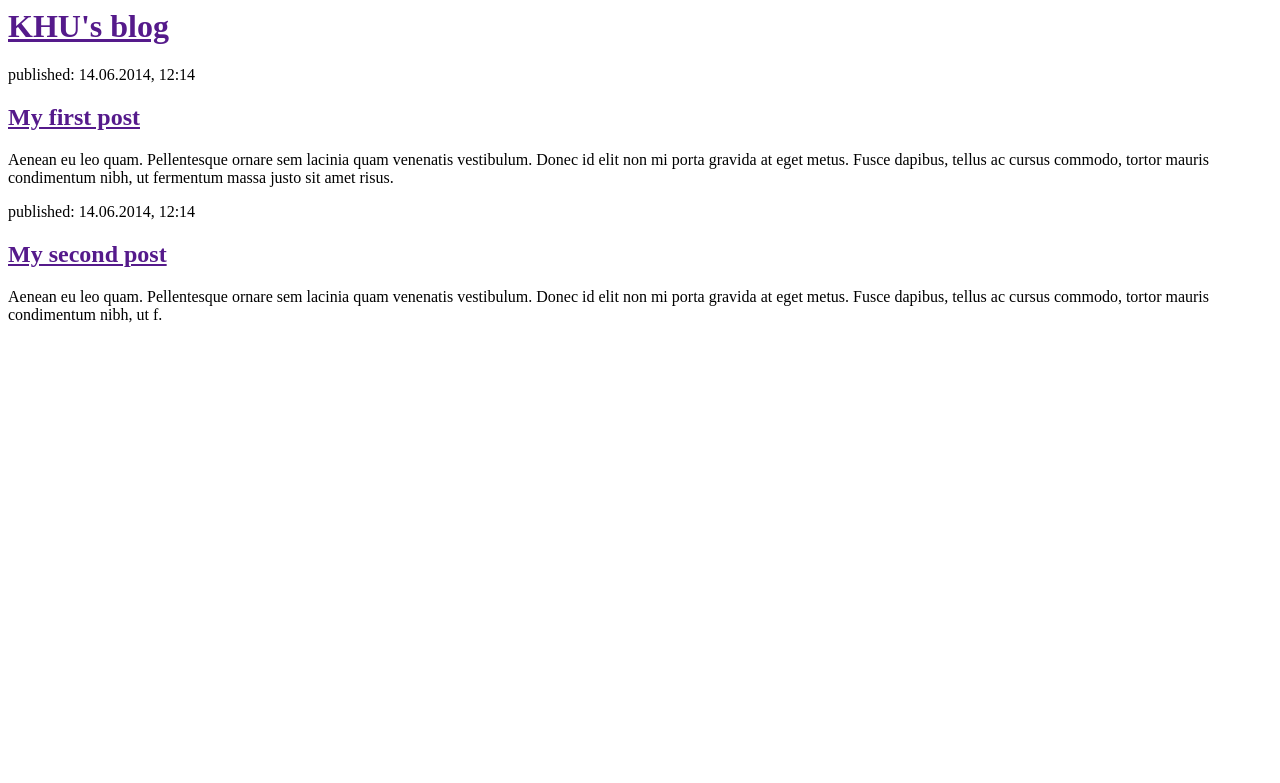
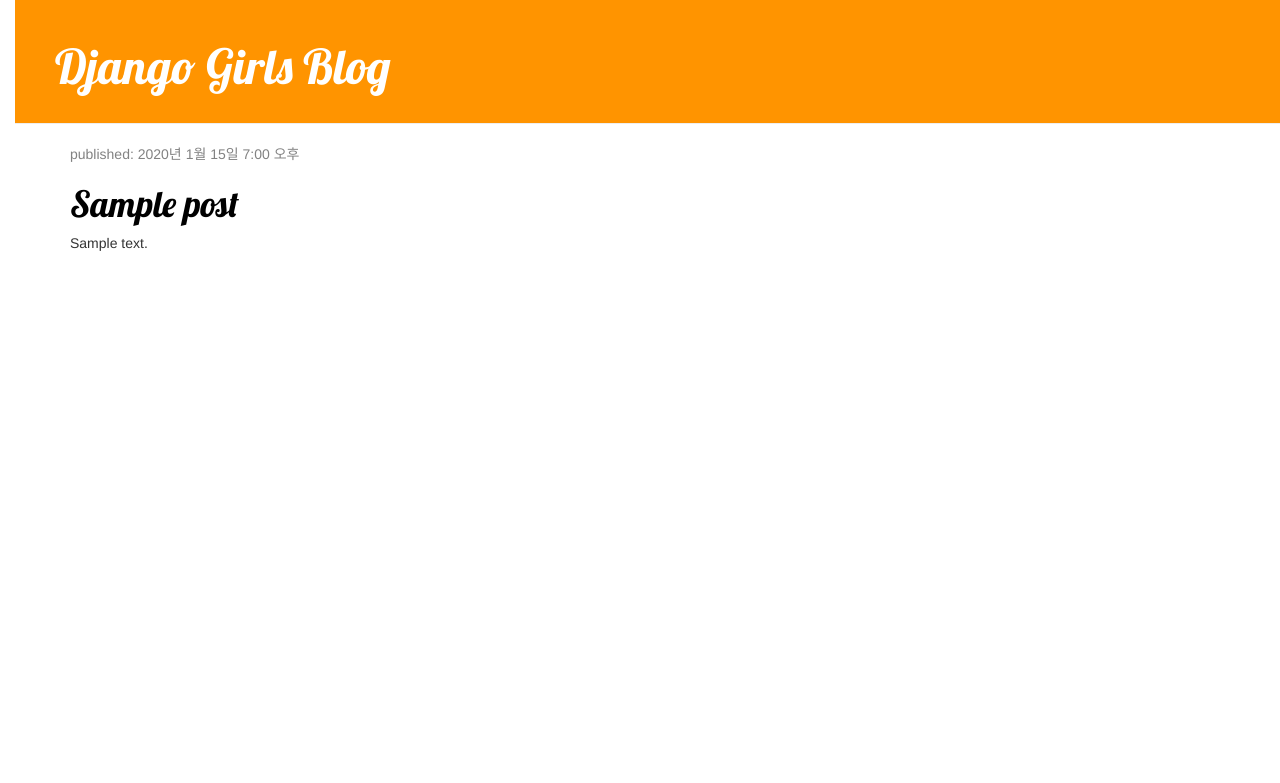
Before and after one commit to CryingSsound/djangoenv, a Django app: template blog/templates/blog/post_list.html in a window 1280 px wide. Shown: the top 783 px of the page. Run offline with Django 5.2, Linux system fonts and the light colour scheme; the template is opened without the code that fills it: values that come from a table or form of the project are taken from there, others are empty; tables that the repository leaves empty hold one stand-in row (values such as "Sample post"); some libraries are stand-ins or nearby versions.

Commit message:
Design CSS

```diff
--- /dev/null
+++ b/blog/static/css/blog.css
@@ -0,0 +1,47 @@
+h1 a {
+    color: #FCA205;
+    font-family: 'Lobster';
+}
+
+body {
+    padding-left: 15px;
+}
+
+.page-header {
+    background-color: #ff9400;
+    margin-top: 0;
+    padding: 20px 20px 20px 40px;
+}
+
+.page-header h1, .page-header h1 a, .page-header h1 a:visited, .page-header h1 a:active {
+    color: #ffffff;
+    font-size: 36pt;
+    text-decoration: none;
+}
+.content {
+    margin-left: 40px;
+}
+h1, h2, h3, h4 {
+    font-family: 'Lobster', cursive;
+}
+.date {
+    color: #828282;
+}
+.save {
+    float: right;
+}
+.post-form textarea, .post-form input {
+    width: 100%;
+}
+.top-menu, .top-menu:hover, .top-menu:visited {
+    color: #ffffff;
+    float: right;
+    font-size: 26pt;
+    margin-right: 20px;
+}
+.post {
+    margin-bottom: 70px;
+}
+.post h1 a, .post h1 a:visited {
+    color: #000000;
+}
--- a/blog/templates/blog/post_list.html
+++ b/blog/templates/blog/post_list.html
@@ -1,26 +1,34 @@
+<!-- Author : sihyun -->
+{% load static %}
+<!DOCTYPE html>
+
 <html>
     <head>
-        <title> KHU's blog </title>
+        <title> Django Girls blog </title>
+        <link href="//fonts.googleapis.com/css?family=Lobster&subset=latin,latin-ext" rel="stylesheet" type="text/css">
+        <link rel="stylesheet" href="//maxcdn.bootstrapcdn.com/bootstrap/3.2.0/css/bootstrap.min.css">
+        <link rel="stylesheet" href="//maxcdn.bootstrapcdn.com/bootstrap/3.2.0/css/bootstrap-theme.min.css">
+        <link rel="stylesheet" href="{% static 'css/blog.css' %}">
     </head>
     <body>
-        <div>
-            <h1><a href=""> KHU's blog </a></h1>
+        <div class="page-header">
+            <h1><a href="/">Django Girls Blog</a></h1>
         </div>
 
-        <div>
-            <p>published: 14.06.2014, 12:14</p>
-            <h2><a href="">My first post</a></h2>
-            <p>Aenean eu leo quam. Pellentesque ornare sem lacinia quam venenatis vestibulum.
-Donec id elit non mi porta gravida at eget metus. Fusce dapibus, tellus ac cursus commodo,
-tortor mauris condimentum nibh, ut fermentum massa justo sit amet risus.</p>
-        </div>
-
-        <div>
-            <p>published: 14.06.2014, 12:14</p>
-            <h2><a href="">My second post</a></h2>
-            <p>Aenean eu leo quam. Pellentesque ornare sem lacinia quam venenatis vestibulum.
-Donec id elit non mi porta gravida at eget metus. Fusce dapibus, tellus ac cursus commodo,
-tortor mauris condimentum nibh, ut f.</p>
+        <div class="content container">
+            <div class="row">
+                <div class="col-md-8">
+                    {% for post in posts %}
+                        <div class="post">
+                            <div class="date">
+                                <p>published: {{ post.published_date }}</p>
+                            </div>
+                            <h1><a href="">{{ post.title }}</a></h1>
+                            <p>{{ post.text|linebreaksbr }}</p>
+                        </div>
+                    {% endfor %}
+                </div>
+            </div>
         </div>
     </body>
 </html>
--- a/blog/views.py
+++ b/blog/views.py
@@ -1,6 +1,9 @@
 from django.shortcuts import render
+from django.utils import timezone
+from .models import Post
 
 # Create your views here.
 
 def post_list(request):
-    return render(request, 'blog/act10.html', {})
+    posts = Post.objects.filter(published_date_lte=timezone.now()).order_by('published_date')
+    return render(request, 'blog/post_list.html', {'posts':posts})
```
